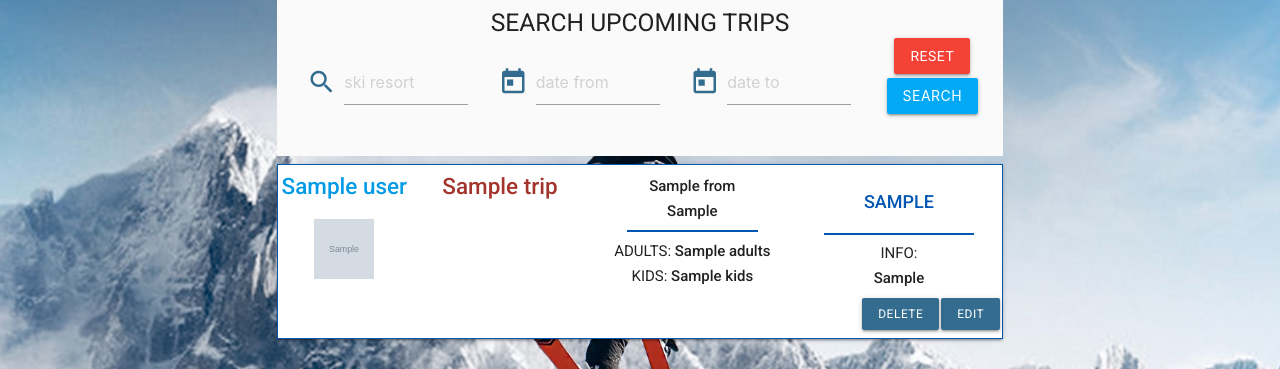
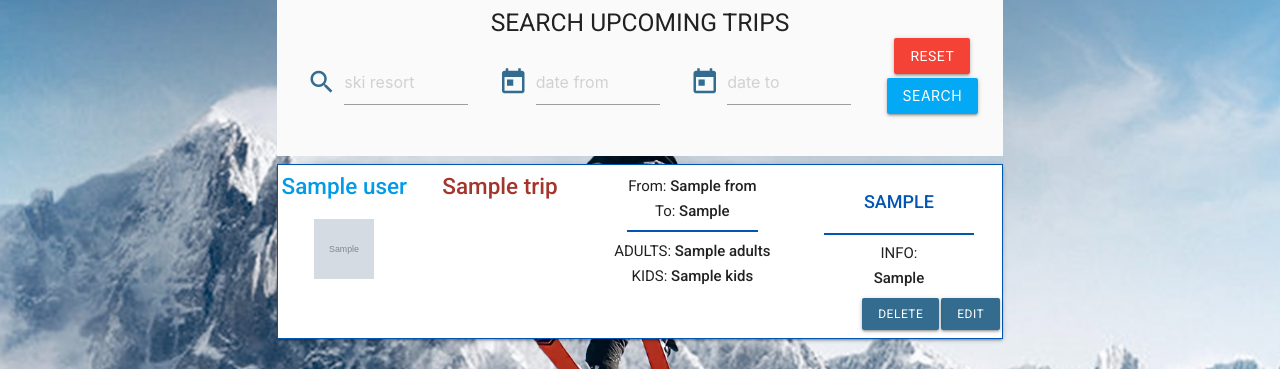
Before and after one commit to OlekSt/Hit-the-Slopes, a Flask app: page /trips in a window 1280 px wide. Shown: the part 73-442 px from the top of the page. Run offline with Flask 2, Linux system fonts and the light colour scheme; the visitor is signed in with stand-in values (Sample User, id 1); grey boxes marked "Sample" are stand-in pictures; a database or web service that is not in the repository returns one stand-in record (values such as "Sample title"); some libraries are stand-ins or nearby versions.

Commit message:
Added from/to dates to trips

```diff
--- a/templates/trips.html
+++ b/templates/trips.html
@@ -82,8 +82,8 @@
                             </div>
                             <div class="col s12 m7 l7 xl7 center">
                                 <div class="col s6 m6 l6 xl6 ">
-                                    <p class="trip-p"><strong> {{trip.from}}</strong></p>
-                                    <p class="trip-p"><strong> {{trip.to}}</strong></p>
+                                    <p class="trip-p">From:   <strong> {{trip.from}}</strong></p>
+                                    <p class="trip-p">To:   <strong> {{trip.to}}</strong></p>
                                     <hr noshade color="#0056B2" style=";height:0.005px;width:70%">
                                     <p class="trip-p">ADULTS:   <strong>{{trip.adults}}</strong></p>
                                     <p class="trip-p">KIDS:   <strong>{{trip.kids}}</strong></p>
```
